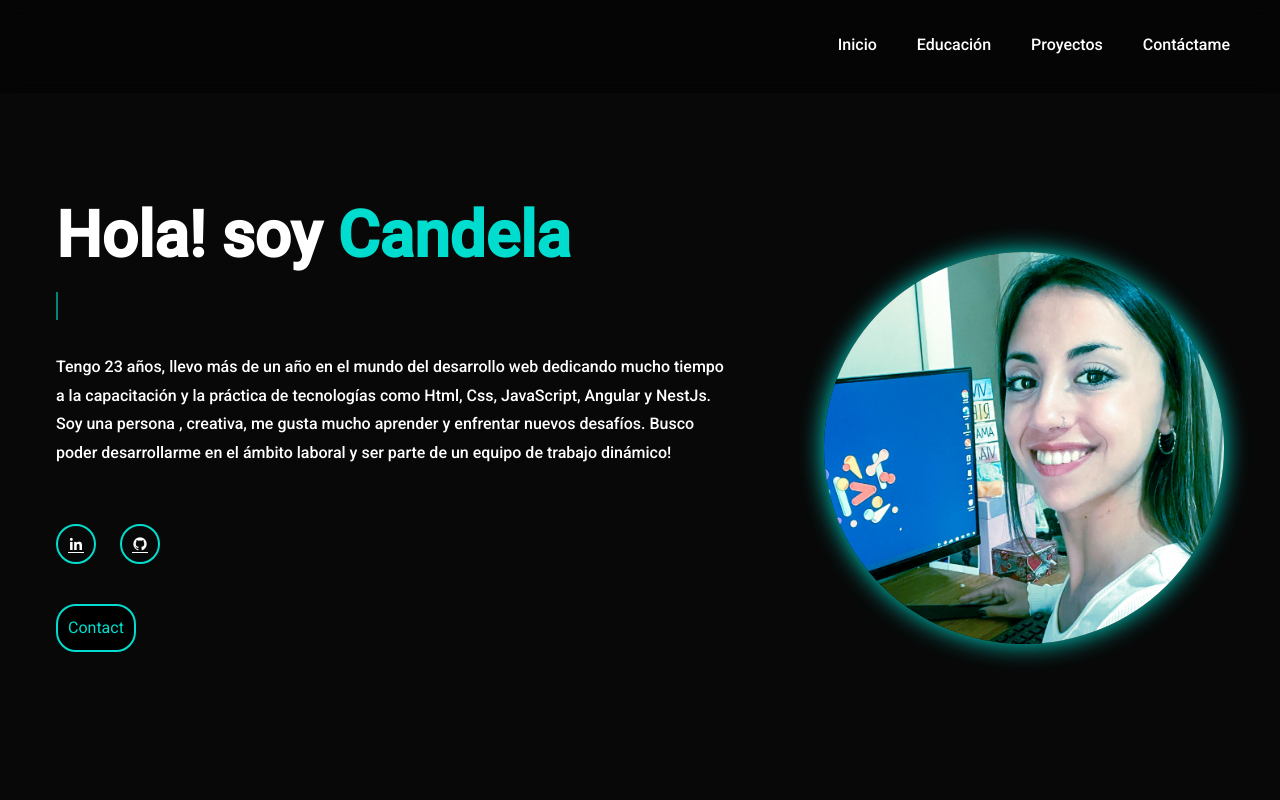
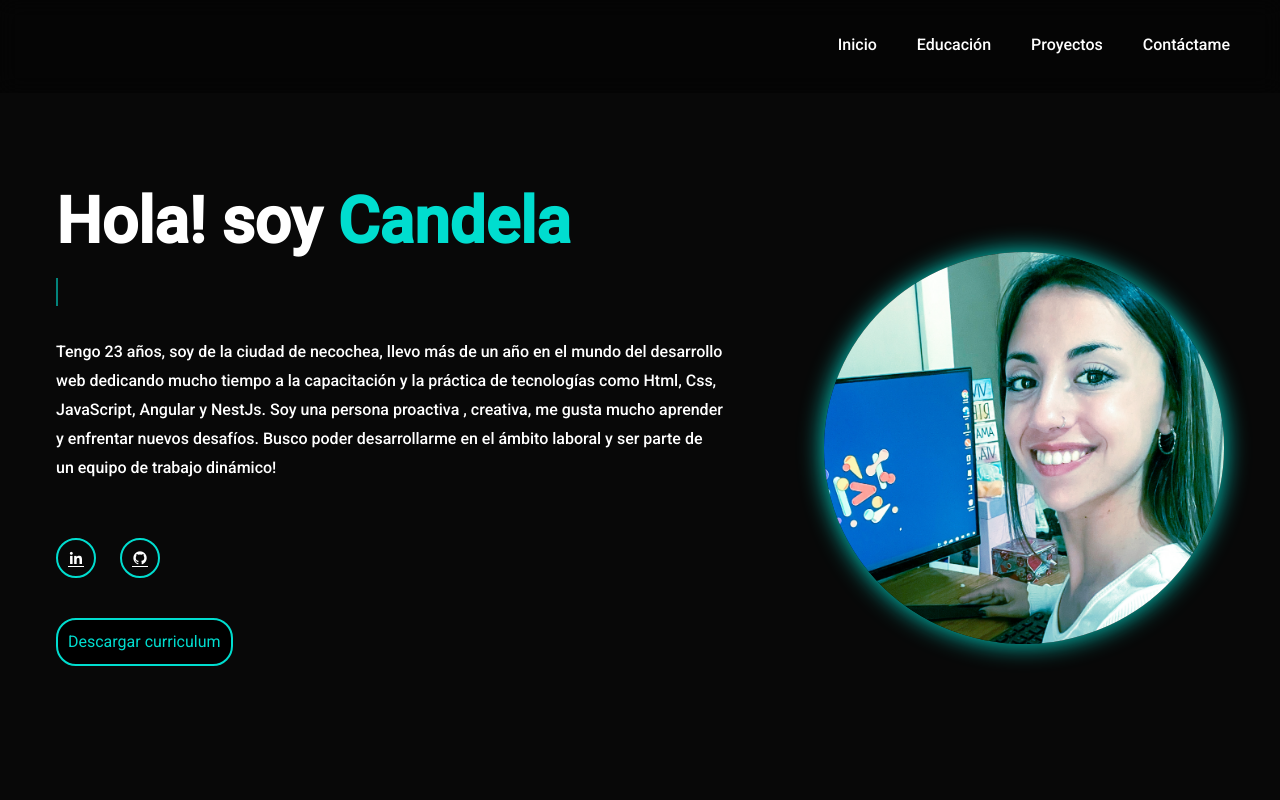
Before and after one commit to CandeLandi/portfolio, an Angular app: page / in a window 1280 px wide. Shown: the top 800 px of the page. Built offline with nearby package versions, Linux system fonts and the light colour scheme.

Commit message:
add download curriculum

```diff
--- a/src/app/pages/home/home.component.html
+++ b/src/app/pages/home/home.component.html
@@ -4,10 +4,10 @@
     <h3 class="text-animation"> <span></span> </h3>
 
     <p>
-      Tengo 23 años, llevo más de un año en el mundo del desarrollo web dedicando mucho tiempo a la capacitación y la
+      Tengo 23 años, soy de la ciudad de necochea, llevo más de un año en el mundo del desarrollo web dedicando mucho tiempo a la capacitación y la
       práctica de tecnologías como Html, Css, JavaScript, Angular y NestJs.
 
-      Soy una persona , creativa, me gusta mucho aprender y enfrentar nuevos desafíos.
+      Soy una persona proactiva , creativa, me gusta mucho aprender y enfrentar nuevos desafíos.
       Busco poder desarrollarme en el ámbito laboral y ser parte de un equipo de trabajo dinámico!
 
     </p>
@@ -19,8 +19,8 @@
 
     <div class="btn-group">
       <!--      <a href="#" class="btn">Contratar</a> -->
-      <a href="#contact" class="btn">
-        Contact
+      <a href="../../../assets/Curriculum vitae.pdf" class="btn">
+        Descargar curriculum
       </a>
     </div>
 
--- a/src/app/pages/portfolio/portfolio.component.ts
+++ b/src/app/pages/portfolio/portfolio.component.ts
@@ -40,9 +40,23 @@ export class PortfolioComponent {
         { name: 'Css', src: './assets/icons/css-3.svg' },
         { name: 'JavaScript', src: './assets/icons/js.svg' },
         { name: 'Angular', src: './assets/icons/angular.png' },
+        { name: 'Nest Js', src: './assets/icons/nest.svg' },
       ],
       link: 'https://angular-heroes-crud-app.netlify.app',
       github: 'https://github.com/CandeLandi/heroes-app'
+    },
+    {
+      name: 'Login/Register',
+      src: './assets/projects-img/login.png',
+      tecnology: [
+        { name: 'HTML', src: './assets/icons/html.svg' },
+        { name: 'Css', src: './assets/icons/css-3.svg' },
+        { name: 'JavaScript', src: './assets/icons/js.svg' },
+        { name: 'Angular', src: './assets/icons/angular.png' },
+        { name: 'Nest Js', src: './assets/icons/nest.svg' },
+      ],
+      link: 'https://login-cl.netlify.app/#/auth/login',
+      github: 'https://github.com/CandeLandi/auth-app',
     },
     {
       name: 'Search Gifs App',
@@ -55,20 +69,6 @@ export class PortfolioComponent {
       ],
       link: 'https://angular-search-gifs-app.netlify.app',
       github: 'https://github.com/CandeLandi/gifs-app'
-    },
-
-    {
-      name: 'Login/Register',
-      src: './assets/projects-img/login.png',
-      tecnology: [
-        { name: 'HTML', src: './assets/icons/html.svg' },
-        { name: 'Css', src: './assets/icons/css-3.svg' },
-        { name: 'JavaScript', src: './assets/icons/js.svg' },
-        { name: 'Angular', src: './assets/icons/angular.png' },
-        { name: 'Nest Js', src: './assets/icons/nest.svg' },
-      ],
-      link: 'https://login-cl.netlify.app/#/auth/login',
-      github: 'https://github.com/CandeLandi/auth-app',
     },
     {
       name: 'Formularios en Angular',
```
Also changed, not shown: 1 other file (tests, documents, lock files or other folders).
